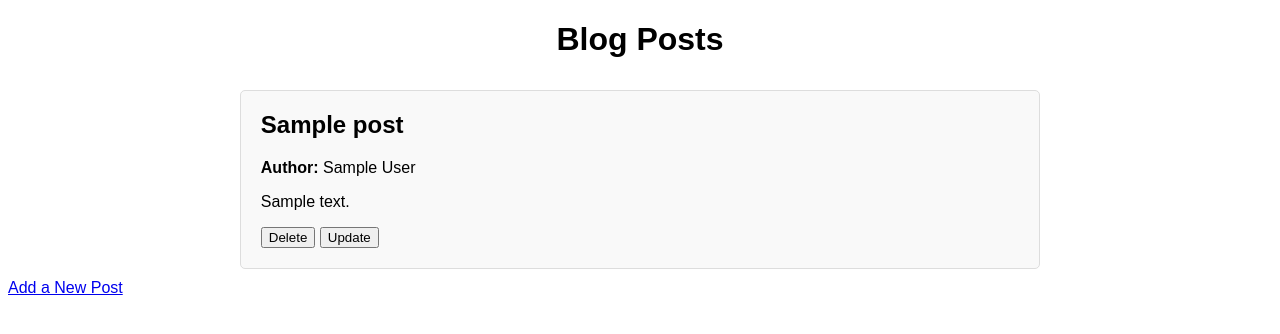
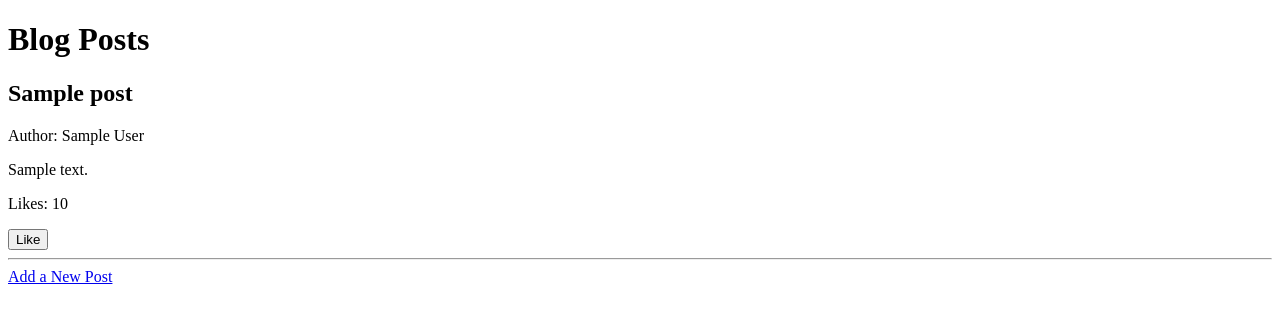
Before and after one commit to Smisul4e/Blog-App, a Flask app: template templates/index.html in a window 1280 px wide. Shown: the top 334 px of the page. Run offline with Flask 3, Linux system fonts and the light colour scheme; the template is opened without the code that fills it: most values are stand-ins (such as "Sample title", 1, 10 or a date in 2020).

Commit message:
Add Like Button

```diff
--- a/app.py
+++ b/app.py
@@ -15,23 +15,16 @@ def save_posts(posts):
         json.dump(posts, file, indent=4)
 
 
-@app.route('/update/<int:post_id>', methods=['GET', 'POST'])
-def update(post_id):
+@app.route('/like/<int:id>', methods=['POST'])
+def like(id):
     posts = load_posts()
-    post = next((post for post in posts if post['id'] == post_id), None)
+    for post in posts:
+        if post['id'] == id:
+            post['likes'] = post.get('likes', 0) + 1
+            break
 
-    if post is None:
-        return "Post not found", 404
-
-    if request.method == 'POST':
-        post['author'] = request.form['author']
-        post['title'] = request.form['title']
-        post['content'] = request.form['content']
-
-        save_posts(posts)
-        return redirect(url_for('index'))
-
-    return render_template('update.html', post=post)
+    save_posts(posts)
+    return redirect(url_for('index'))
 
 
 @app.route('/')
--- a/templates/index.html
+++ b/templates/index.html
@@ -3,26 +3,24 @@
 <head>
     <meta charset="UTF-8">
     <meta name="viewport" content="width=device-width, initial-scale=1.0">
-    <link rel="stylesheet" href="{{ url_for('static', filename='style.css') }}">
     <title>Blog Posts</title>
 </head>
 <body>
     <h1>Blog Posts</h1>
-    <div class="posts">
-        {% for post in posts %}
-            <div class="post">
-                <h2>{{ post.title }}</h2>
-                <p><strong>Author:</strong> {{ post.author }}</p>
-                <p>{{ post.content }}</p>
-                <form action="{{ url_for('delete', post_id=post.id) }}" method="post" style="display:inline;">
-                    <button type="submit">Delete</button>
-                </form>
-                <a href="{{ url_for('update', post_id=post.id) }}">
-                    <button type="button">Update</button>
-                </a>
-            </div>
-        {% endfor %}
+
+    {% for post in posts %}
+    <div>
+        <h2>{{ post['title'] }}</h2>
+        <p>Author: {{ post['author'] }}</p>
+        <p>{{ post['content'] }}</p>
+        <p>Likes: {{ post['likes'] }}</p>
+        <form action="{{ url_for('like', id=post['id']) }}" method="POST">
+            <button type="submit">Like</button>
+        </form>
+        <hr>
     </div>
+    {% endfor %}
+
     <a href="{{ url_for('add') }}">Add a New Post</a>
 </body>
 </html>
```
